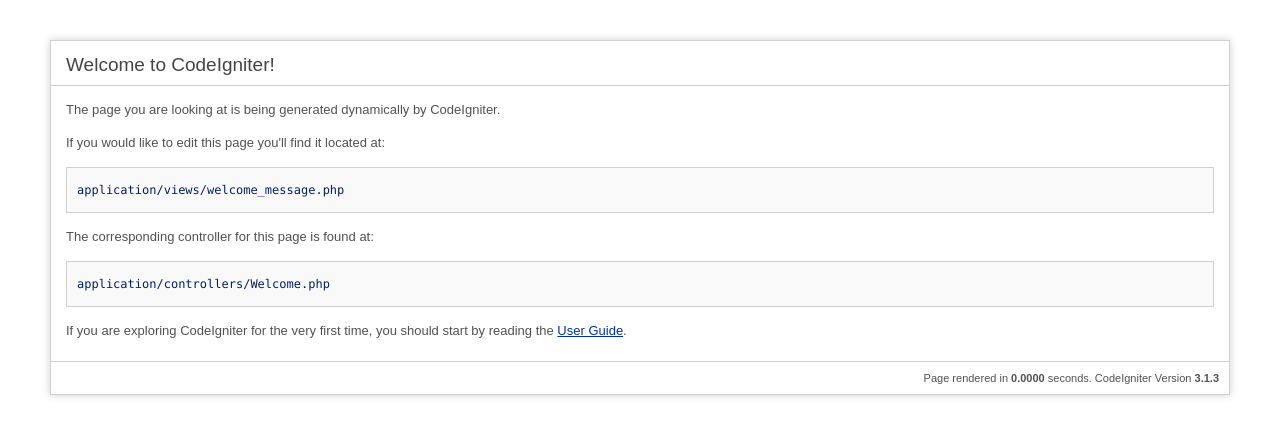
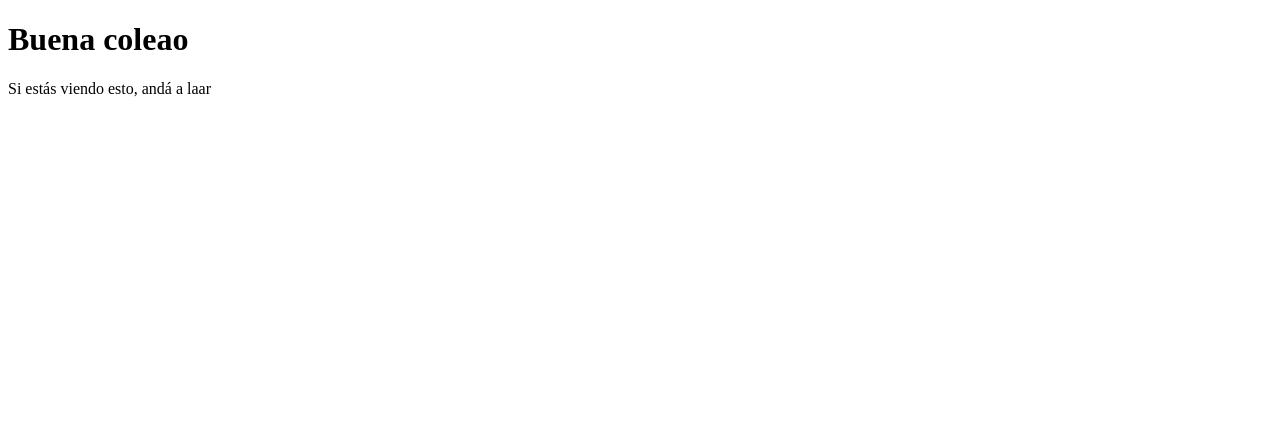
Before and after one commit to sdelafuenteb/test, a CodeIgniter app: page /database/ in a window 1280 px wide. Shown: the top 437 px of the page. Run offline with CodeIgniter, Linux system fonts and the light colour scheme.

Commit message:
[CHANGED]
welcome view.

```diff
--- a/application/views/welcome_message.php
+++ b/application/views/welcome_message.php
@@ -1,88 +1,22 @@
 <?php
 defined('BASEPATH') OR exit('No direct script access allowed');
-?><!DOCTYPE html>
+?>
+<!DOCTYPE html>
 <html lang="en">
 <head>
 	<meta charset="utf-8">
 	<title>Welcome to CodeIgniter</title>
-
-	<style type="text/css">
-
-	::selection { background-color: #E13300; color: white; }
-	::-moz-selection { background-color: #E13300; color: white; }
-
-	body {
-		background-color: #fff;
-		margin: 40px;
-		font: 13px/20px normal Helvetica, Arial, sans-serif;
-		color: #4F5155;
-	}
-
-	a {
-		color: #003399;
-		background-color: transparent;
-		font-weight: normal;
-	}
-
-	h1 {
-		color: #444;
-		background-color: transparent;
-		border-bottom: 1px solid #D0D0D0;
-		font-size: 19px;
-		font-weight: normal;
-		margin: 0 0 14px 0;
-		padding: 14px 15px 10px 15px;
-	}
-
-	code {
-		font-family: Consolas, Monaco, Courier New, Courier, monospace;
-		font-size: 12px;
-		background-color: #f9f9f9;
-		border: 1px solid #D0D0D0;
-		color: #002166;
-		display: block;
-		margin: 14px 0 14px 0;
-		padding: 12px 10px 12px 10px;
-	}
-
-	#body {
-		margin: 0 15px 0 15px;
-	}
-
-	p.footer {
-		text-align: right;
-		font-size: 11px;
-		border-top: 1px solid #D0D0D0;
-		line-height: 32px;
-		padding: 0 10px 0 10px;
-		margin: 20px 0 0 0;
-	}
-
-	#container {
-		margin: 10px;
-		border: 1px solid #D0D0D0;
-		box-shadow: 0 0 8px #D0D0D0;
-	}
-	</style>
 </head>
 <body>
 
 <div id="container">
-	<h1>Welcome to CodeIgniter!</h1>
+	<h1>Buena coleao</h1>
 
 	<div id="body">
-		<p>The page you are looking at is being generated dynamically by CodeIgniter.</p>
-
-		<p>If you would like to edit this page you'll find it located at:</p>
-		<code>application/views/welcome_message.php</code>
-
-		<p>The corresponding controller for this page is found at:</p>
-		<code>application/controllers/Welcome.php</code>
-
-		<p>If you are exploring CodeIgniter for the very first time, you should start by reading the <a href="user_guide/">User Guide</a>.</p>
+    	<p>Si estás viendo esto, andá a laar</p>
 	</div>
 
-	<p class="footer">Page rendered in <strong>{elapsed_time}</strong> seconds. <?php echo  (ENVIRONMENT === 'development') ?  'CodeIgniter Version <strong>' . CI_VERSION . '</strong>' : '' ?></p>
+	<p class="footer"></p>
 </div>
 
 </body>
```
